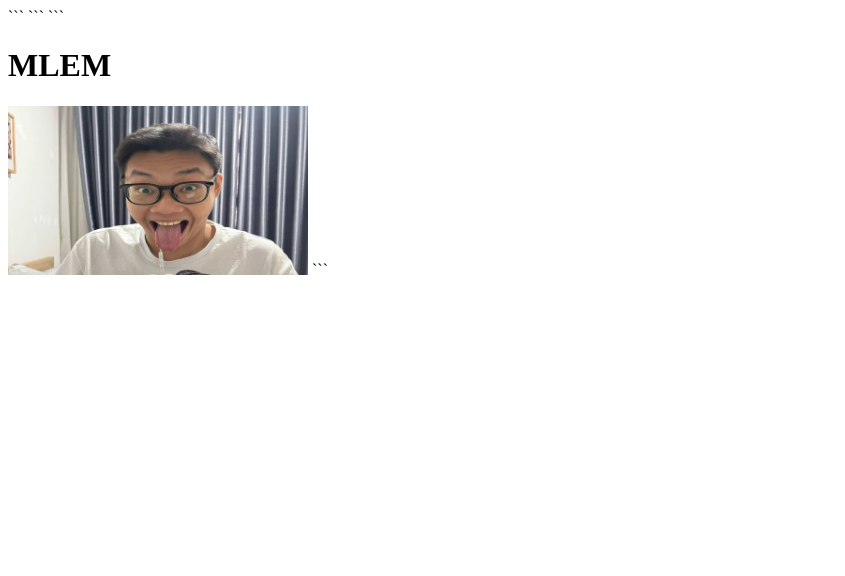
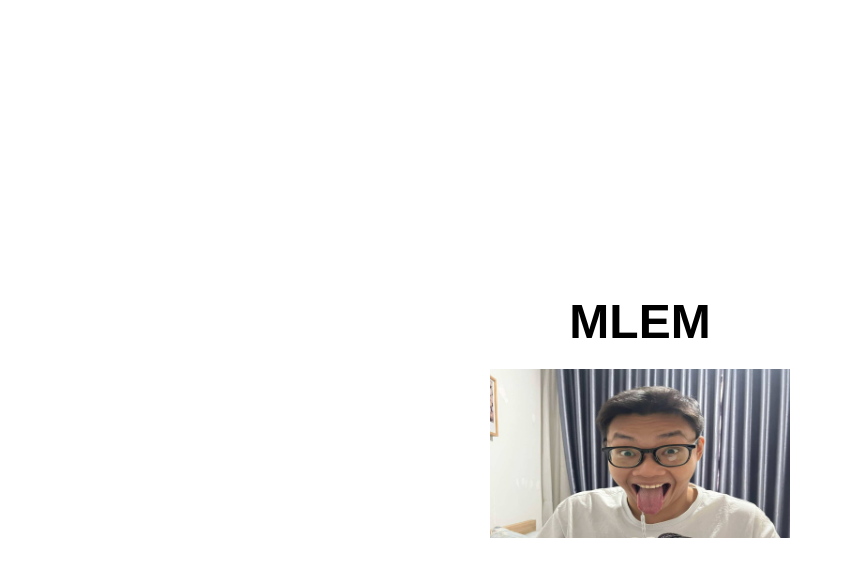
Before and after one commit to concaydanhram/assignment_CNW, a plain HTML site: page index.html in a window 1280 px wide. Shown: the whole page, without its empty margins (0-845 px from the left). Drawn offline with Linux system fonts and the light colour scheme.

Commit message:
Update website files

````diff
--- a/ass1.html
+++ b/index.html
@@ -1,23 +1,17 @@
 <!DOCTYPE html>
-
 <html lang="en">
 <head>
     <meta charset="UTF-8">
     <meta name="viewport" content="width=device-width, initial-scale=1.0">
 
-```
-<title>MLEM</title>
-```
+    <title>MLEM</title>
 
+    <link rel="stylesheet" href="style.css">
 </head>
 
 <body>
+    <h1>MLEM</h1>
 
-```
-<h1>MLEM</h1>
-
-<img src="maxresdefault.jpg" alt="leuleuleueleu" width="300">
-```
-
+    <img src="maxresdefault.jpg" alt="leuleuleueleu">
 </body>
 </html>
--- /dev/null
+++ b/style.css
@@ -0,0 +1,21 @@
+body {
+    margin: 0;
+    min-height: 100vh;
+
+    display: flex;
+    flex-direction: column;
+    align-items: center;
+    justify-content: center;
+
+    font-family: Arial, sans-serif;
+}
+
+h1 {
+    font-size: 48px;
+    margin-bottom: 20px;
+}
+
+img {
+    width: 300px;
+    height: auto;
+}
````
